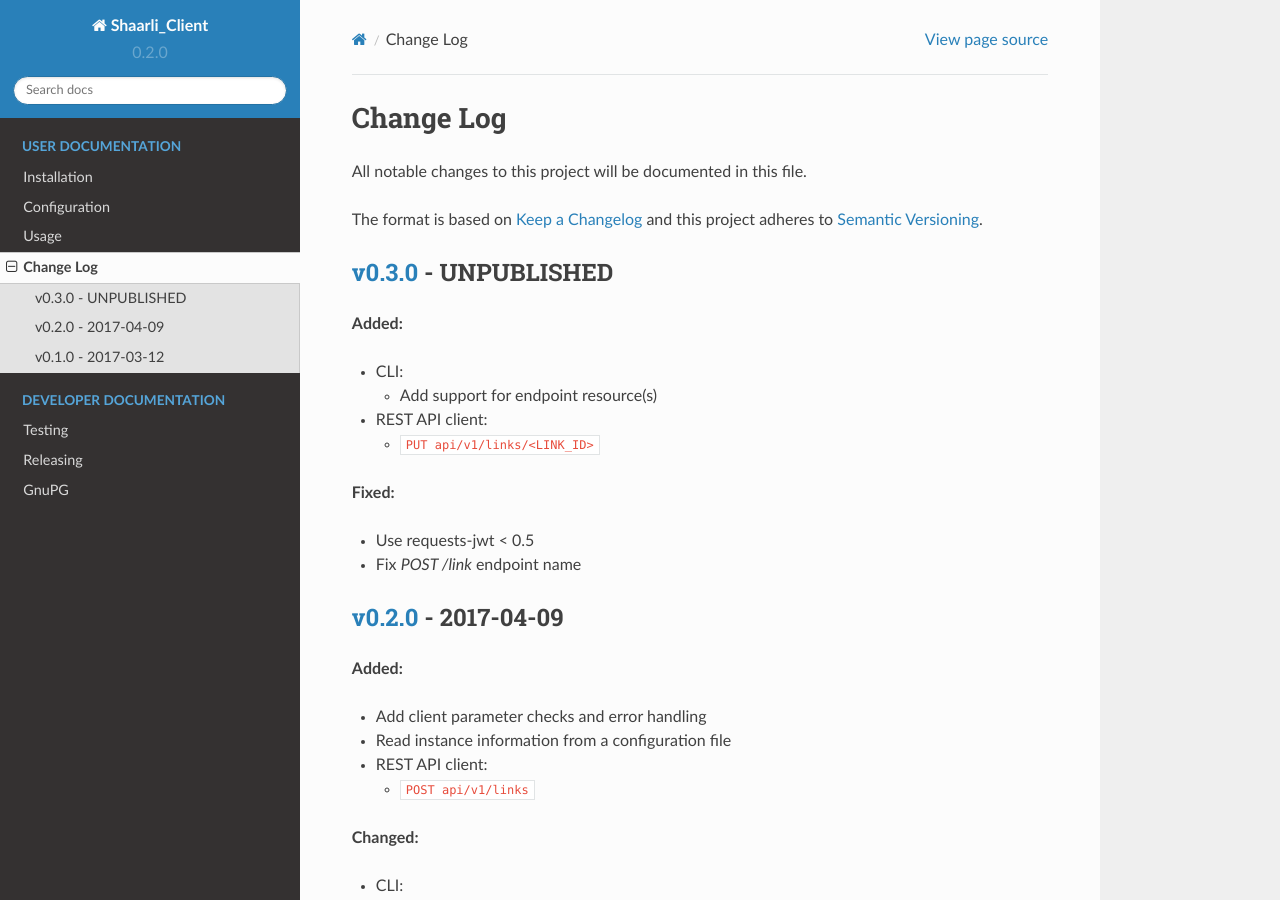
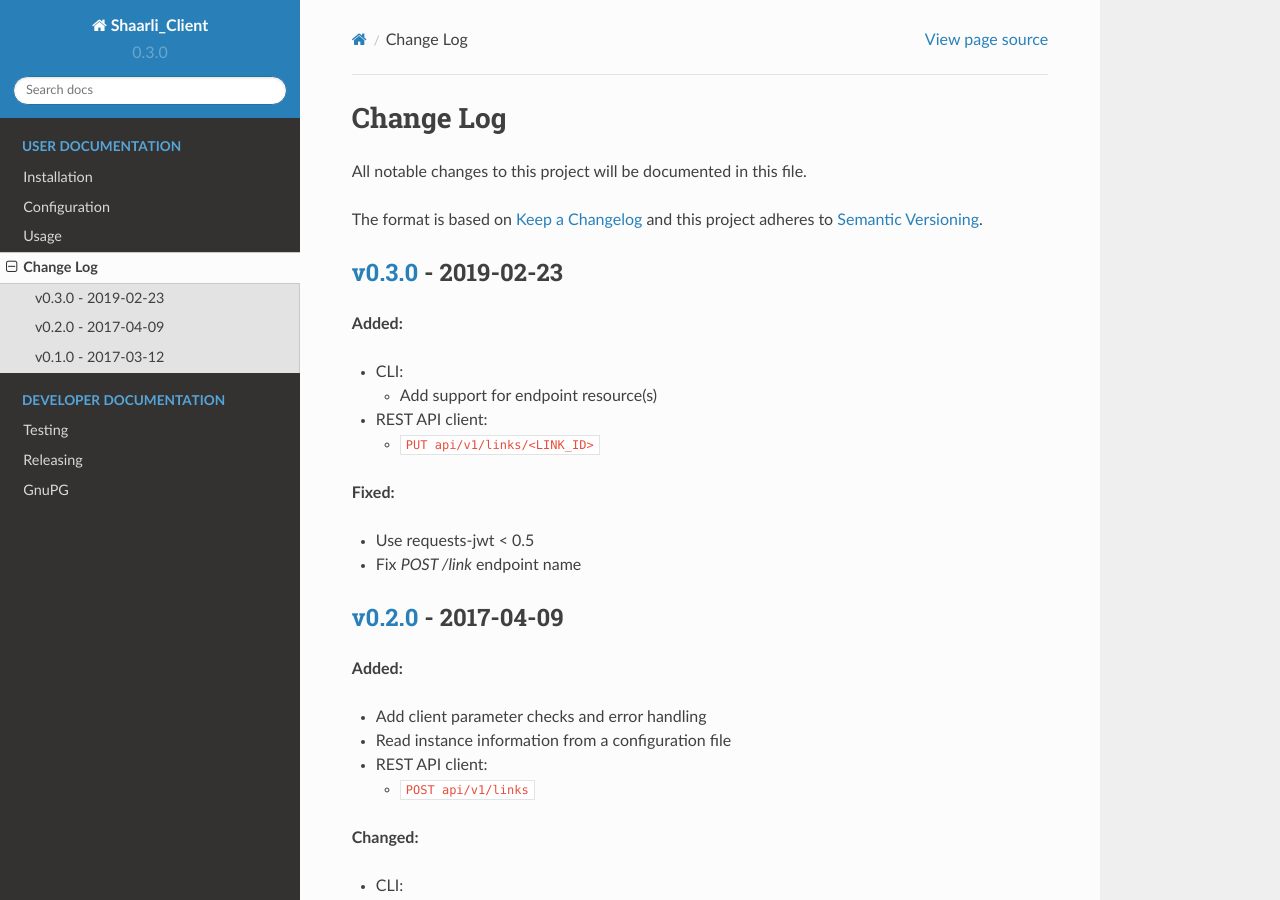
Before and after one commit to shaarli/python-shaarli-client, a Sphinx documentation site: the page built from docs/changelog.rst, in a window 1280 px wide and 900 px high. Built offline with Sphinx 7.4.7 and the Read the Docs theme 2.0.0, drawn with Linux system fonts in a browser that asks for light colours.

Commit message:
Release v0.3.0
Signed-off-by: VirtualTam <virtualtam@flibidi.net>

```diff
--- a/docs/changelog.rst
+++ b/docs/changelog.rst
@@ -9,8 +9,8 @@
 .. _Keep A Changelog: http://keepachangelog.com/
 .. _Semantic Versioning: http://semver.org/
 
-`v0.3.0 <https://github.com/shaarli/python-shaarli-client/releases/tag/v0.3.0>`_ - UNPUBLISHED
-----------------------------------------------------------------------------------------------
+`v0.3.0 <https://github.com/shaarli/python-shaarli-client/releases/tag/v0.3.0>`_ - 2019-02-23
+---------------------------------------------------------------------------------------------
 
 **Added:**
 
--- a/shaarli_client/__init__.py
+++ b/shaarli_client/__init__.py
@@ -1,5 +1,5 @@
 """shaarli-client"""
 __title__ = 'shaarli_client'
 __brief__ = 'CLI to interact with a Shaarli instance'
-__version__ = '0.2.0'
+__version__ = '0.3.0'
 __author__ = 'The Shaarli Community'
```
